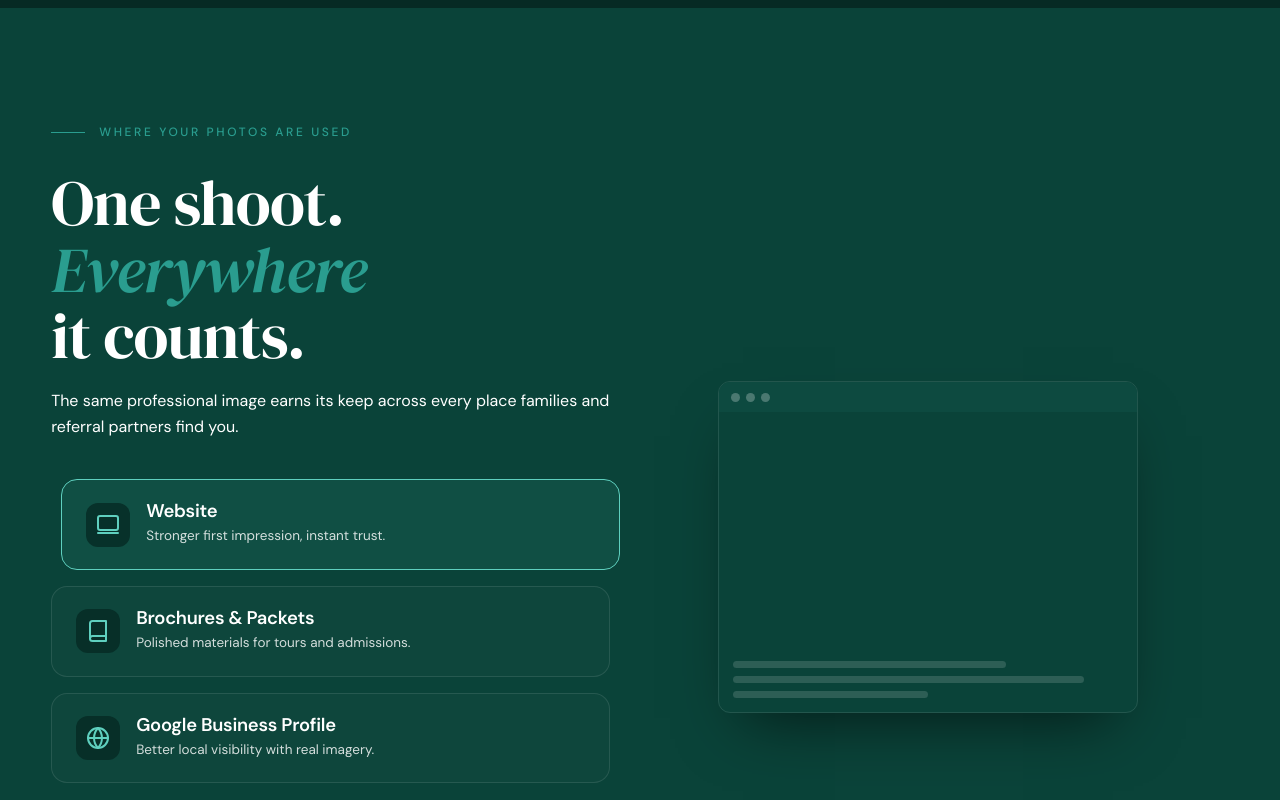
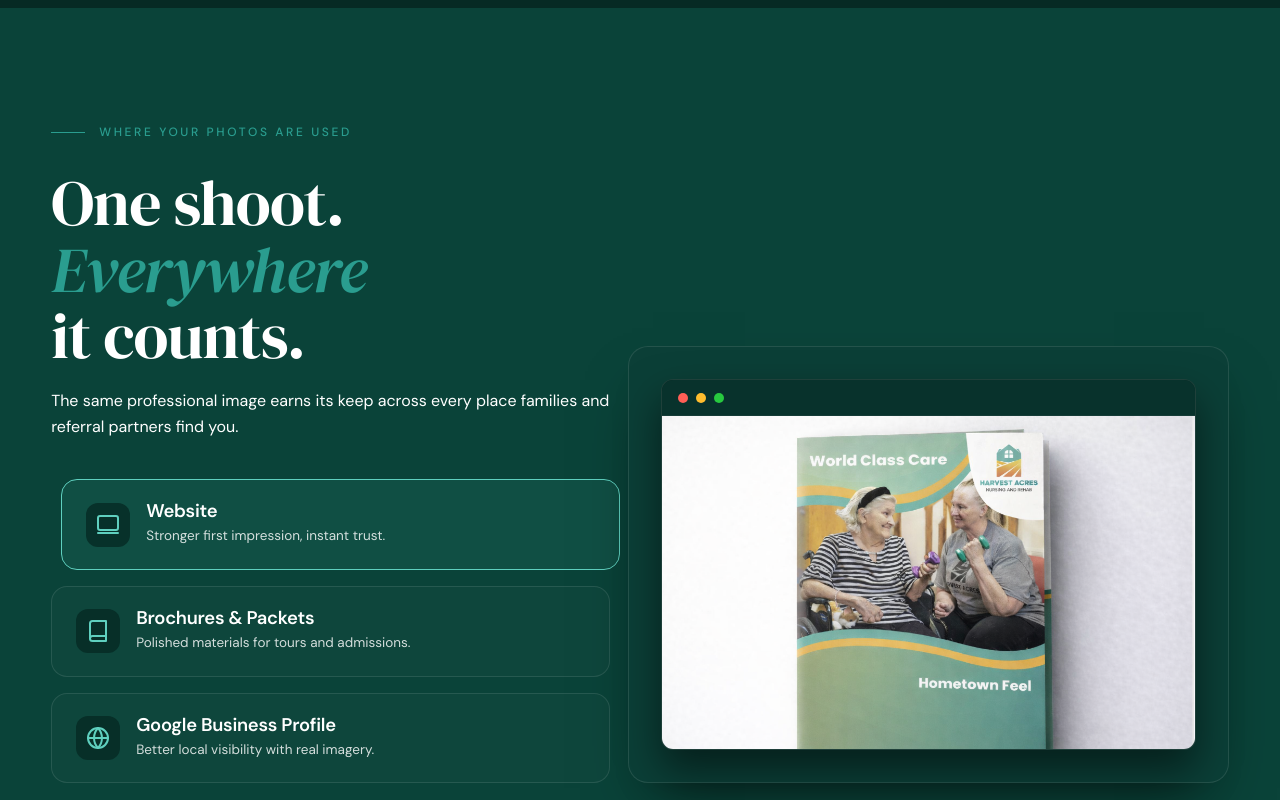
Before and after one commit to SunfieldMarketing/wavecare-website, a Next.js app: page /photoservices in a window 1280 px wide. Shown: the part 2760-3560 px from the top of the page. Built offline with nearby package versions, Linux system fonts and the light colour scheme.

Commit message:
style: completely redesign Context mockups to use consistent presentation cards and fix bottom alignment

```diff
--- a/src/app/photoservices/page.tsx
+++ b/src/app/photoservices/page.tsx
@@ -238,7 +238,7 @@ export default function PhotoServices() {
 
       {/* ========== CONTEXT ========== */}
       <section className="panel deep sec-pad">
-        <div className="container phero-in" style={{ gridTemplateColumns: '1fr 1fr', gap: '60px' }}>
+        <div className="container phero-in" style={{ gridTemplateColumns: '1fr 1fr', gap: '60px', alignItems: 'flex-end', paddingBottom: '40px' }}>
           <div data-reveal style={{ display: 'flex', flexDirection: 'column' }}>
             <span className="label">WHERE YOUR PHOTOS ARE USED</span>
             <h2>One shoot. <span className="accent">Everywhere</span> it counts.</h2>
@@ -266,24 +266,71 @@ export default function PhotoServices() {
             </div>
           </div>
           <div className="ctx" data-reveal style={{ display: 'flex', alignItems: 'flex-end', justifyContent: 'center' }}>
-            <div className="ctx-stage" style={{ position: 'relative', height: '100%', minHeight: '520px', width: '115%', marginLeft: '-7.5%' }}>
+            <div className="ctx-stage" style={{ position: 'relative', height: '100%', minHeight: '480px', width: '115%', marginLeft: '-7.5%' }}>
+
+              {/* WEBSITE WIDGET */}
               <div className={`ctx-scene ${ctxTab === 0 ? 'on' : ''}`} style={{ alignItems: 'flex-end' }}>
-                <div className="mock-web">
-                  <div className="bar"><i></i><i></i><i></i></div>
-                  <div className="shot"><div className="pho" data-label="hero image [REPLACE]"></div></div>
-                  <div className="lines"><span></span><span></span><span></span></div>
+                <div style={{ maxWidth: '800px', width: '100%', padding: '32px', background: '#0b3f37', border: '1px solid var(--soft)', borderRadius: '20px', boxShadow: '0 30px 60px -25px rgba(0,0,0,.6)' }}>
+                  <div style={{ borderRadius: '12px', border: '1px solid rgba(255,255,255,0.1)', overflow: 'hidden', background: '#062a24', boxShadow: '0 20px 40px rgba(0,0,0,0.5)' }}>
+                    <div style={{ height: '36px', background: '#08322c', display: 'flex', alignItems: 'center', padding: '0 16px', gap: '8px', borderBottom: '1px solid rgba(255,255,255,0.05)' }}>
+                      <div style={{ width: '10px', height: '10px', borderRadius: '50%', background: '#ff5f56' }}></div>
+                      <div style={{ width: '10px', height: '10px', borderRadius: '50%', background: '#ffbd2e' }}></div>
+                      <div style={{ width: '10px', height: '10px', borderRadius: '50%', background: '#27c93f' }}></div>
+                    </div>
+                    <div style={{ aspectRatio: '16/10', overflow: 'hidden' }}>
+                      <img src="/images/park_gardens_website.png" alt="Website Design" style={{ width: '100%', height: '100%', objectFit: 'cover', objectPosition: 'top' }} />
+                    </div>
+                  </div>
                 </div>
               </div>
+
+              {/* BROCHURE WIDGET */}
               <div className={`ctx-scene ${ctxTab === 1 ? 'on' : ''}`} style={{ alignItems: 'flex-end' }}>
-                <div className="mock-bro">
-                  <div className="pg"><div className="shot"><div className="pho" data-label="brochure [REPLACE]"></div></div><div className="lines"><span></span><span></span></div></div>
-                  <div className="pg"><div className="shot"><div className="pho" data-label="packet [REPLACE]"></div></div><div className="lines"><span></span><span></span></div></div>
+                <div style={{ maxWidth: '800px', width: '100%', padding: '40px 32px', background: '#0b3f37', border: '1px solid var(--soft)', borderRadius: '20px', boxShadow: '0 30px 60px -25px rgba(0,0,0,.6)', display: 'flex', justifyContent: 'center', alignItems: 'center' }}>
+                  <img src="/images/harvest_acres_brochure.jpg" alt="Brochure Outside" style={{ width: '42%', borderRadius: '4px', boxShadow: '0 20px 40px rgba(0,0,0,0.6)', transform: 'rotate(-3deg) translateY(10px)', zIndex: 1 }} />
+                  <img src="/images/gardens_brochure_inside.png" alt="Brochure Inside" style={{ width: '50%', borderRadius: '4px', boxShadow: '0 25px 50px rgba(0,0,0,0.7)', transform: 'rotate(4deg) translateY(-10px)', zIndex: 2, marginLeft: '-15%' }} />
                 </div>
               </div>
               <div className={`ctx-scene ${ctxTab === 2 ? 'on' : ''}`} style={{ alignItems: 'flex-end' }}>
-                <div className="mock-goo">
-                  <div className="shot"><div className="pho" data-label="listing image [REPLACE]"></div></div>
-                  <div className="info"><div className="name">Park Gardens &middot; Senior Living</div><div className="stars">&#9733;&#9733;&#9733;&#9733;&#9733;</div><div className="meta"></div></div>
+                <div className="mock-goo" style={{ maxWidth: '800px', width: '100%', borderRadius: '12px', overflow: 'hidden', border: '1px solid var(--soft)', background: '#0b3f37', boxShadow: '0 30px 60px -25px rgba(0,0,0,.6)' }}>
+                  <div className="shot" style={{ display: 'grid', gridTemplateColumns: '2.5fr 1fr', gap: '4px', padding: '4px', background: 'rgba(255,255,255,0.05)' }}>
+                    <div style={{ aspectRatio: '16/9', overflow: 'hidden', borderRadius: '8px 0 0 8px' }}>
+                      <img src="/images/gallery/Yorktown%20front.jpg" alt="Exterior" style={{ width: '100%', height: '100%', objectFit: 'cover' }} />
+                    </div>
+                    <div style={{ display: 'grid', gridTemplateRows: '1fr 1fr', gap: '4px' }}>
+                      <div style={{ overflow: 'hidden', borderRadius: '0 8px 0 0' }}>
+                        <img src="/images/gallery/Elderly%20doing%20puzzles%20photo.jpg" alt="Inside" style={{ width: '100%', height: '100%', objectFit: 'cover' }} />
+                      </div>
+                      <div style={{ background: '#062a24', display: 'grid', placeItems: 'center', color: 'var(--teal-bright)', fontSize: '12px', fontWeight: 600, letterSpacing: '0.05em', borderRadius: '0 0 8px 0', textTransform: 'uppercase' }}>See photos</div>
+                    </div>
+                  </div>
+                  <div className="info" style={{ padding: '28px 32px' }}>
+                    <div className="name" style={{ fontSize: '26px', fontWeight: 700, color: '#fff', marginBottom: '8px', letterSpacing: '-0.02em' }}>Park Gardens Senior Living</div>
+                    <div style={{ display: 'flex', alignItems: 'center', gap: '8px', marginBottom: '24px' }}>
+                      <div style={{ color: '#fff', fontWeight: 600, fontSize: '16px' }}>5.0</div>
+                      <div className="stars" style={{ color: '#fbbc04', letterSpacing: '2px', fontSize: '16px' }}>&#9733;&#9733;&#9733;&#9733;&#9733;</div>
+                      <div style={{ color: 'var(--on-dark)', fontSize: '14px', marginLeft: '4px' }}>(124 Google reviews)</div>
+                    </div>
+                    <div style={{ display: 'flex', gap: '12px', marginBottom: '28px' }}>
+                      <div style={{ flex: 1, padding: '12px', textAlign: 'center', border: '1px solid var(--soft)', borderRadius: '50px', color: 'var(--teal-bright)', fontSize: '13px', fontWeight: 600, background: 'rgba(255,255,255,0.03)' }}>Website</div>
+                      <div style={{ flex: 1, padding: '12px', textAlign: 'center', border: '1px solid var(--soft)', borderRadius: '50px', color: 'var(--teal-bright)', fontSize: '13px', fontWeight: 600, background: 'rgba(255,255,255,0.03)' }}>Directions</div>
+                      <div style={{ flex: 1, padding: '12px', textAlign: 'center', border: '1px solid var(--soft)', borderRadius: '50px', color: 'var(--teal-bright)', fontSize: '13px', fontWeight: 600, background: 'rgba(255,255,255,0.03)' }}>Call</div>
+                    </div>
+                    <div style={{ display: 'grid', gap: '16px', borderTop: '1px solid rgba(255,255,255,0.08)', paddingTop: '24px' }}>
+                      <div style={{ display: 'flex', gap: '16px', alignItems: 'center' }}>
+                        <svg width="18" height="18" viewBox="0 0 24 24" fill="none" stroke="var(--teal-bright)" strokeWidth="2" strokeLinecap="round" strokeLinejoin="round"><path d="M21 10c0 7-9 13-9 13s-9-6-9-13a9 9 0 0 1 18 0z"></path><circle cx="12" cy="10" r="3"></circle></svg>
+                        <div style={{ color: 'var(--on-dark)', fontSize: '15px' }}>123 Care Avenue, Suite 100</div>
+                      </div>
+                      <div style={{ display: 'flex', gap: '16px', alignItems: 'center' }}>
+                        <svg width="18" height="18" viewBox="0 0 24 24" fill="none" stroke="var(--teal-bright)" strokeWidth="2" strokeLinecap="round" strokeLinejoin="round"><circle cx="12" cy="12" r="10"></circle><polyline points="12 6 12 12 16 14"></polyline></svg>
+                        <div style={{ color: 'var(--on-dark)', fontSize: '15px' }}><span style={{ color: '#5fd0bf', fontWeight: 500 }}>Open</span> &middot; Closes 8 PM</div>
+                      </div>
+                      <div style={{ display: 'flex', gap: '16px', alignItems: 'center' }}>
+                        <svg width="18" height="18" viewBox="0 0 24 24" fill="none" stroke="var(--teal-bright)" strokeWidth="2" strokeLinecap="round" strokeLinejoin="round"><path d="M22 16.92v3a2 2 0 0 1-2.18 2 19.79 19.79 0 0 1-8.63-3.07 19.5 19.5 0 0 1-6-6 19.79 19.79 0 0 1-3.07-8.67A2 2 0 0 1 4.11 2h3a2 2 0 0 1 2 1.72 12.84 12.84 0 0 0 .7 2.81 2 2 0 0 1-.45 2.11L8.09 9.91a16 16 0 0 0 6 6l1.27-1.27a2 2 0 0 1 2.11-.45 12.84 12.84 0 0 0 2.81.7A2 2 0 0 1 22 16.92z"></path></svg>
+                        <div style={{ color: 'var(--on-dark)', fontSize: '15px' }}>(555) 123-4567</div>
+                      </div>
+                    </div>
+                  </div>
                 </div>
               </div>
             </div>
```
